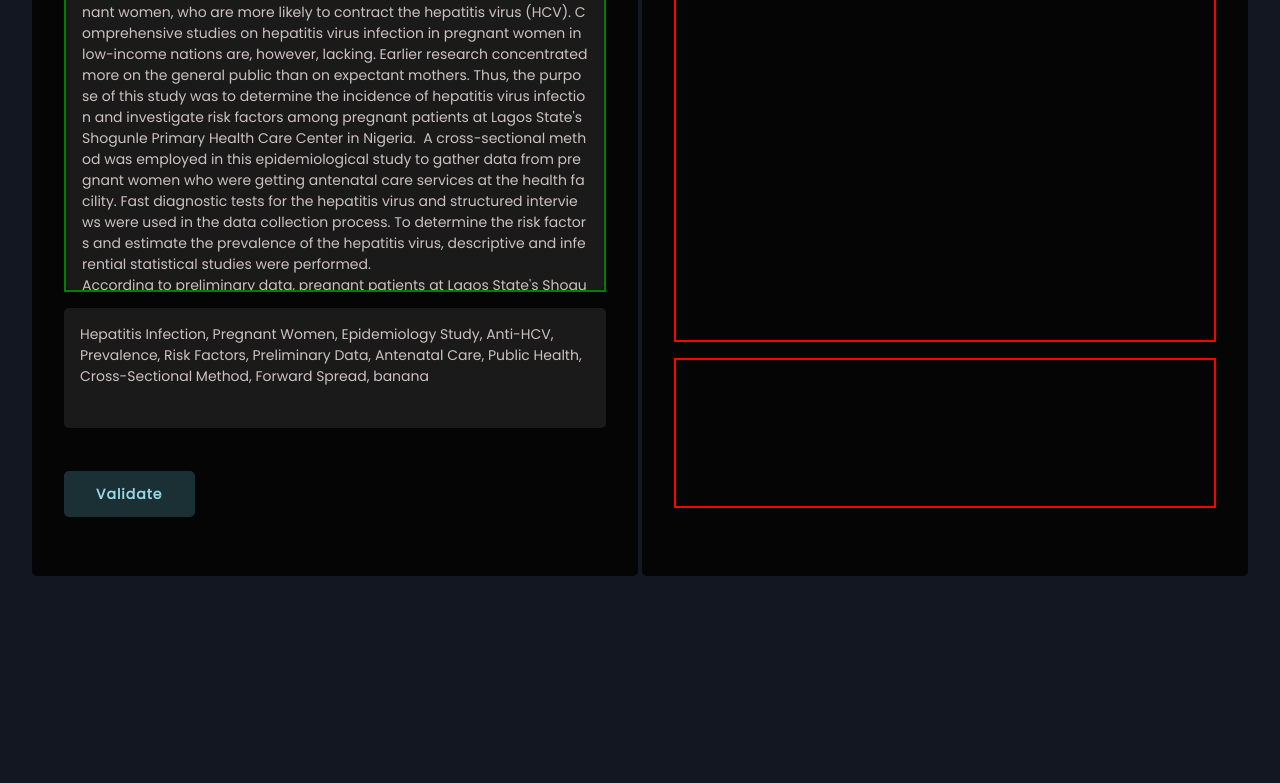
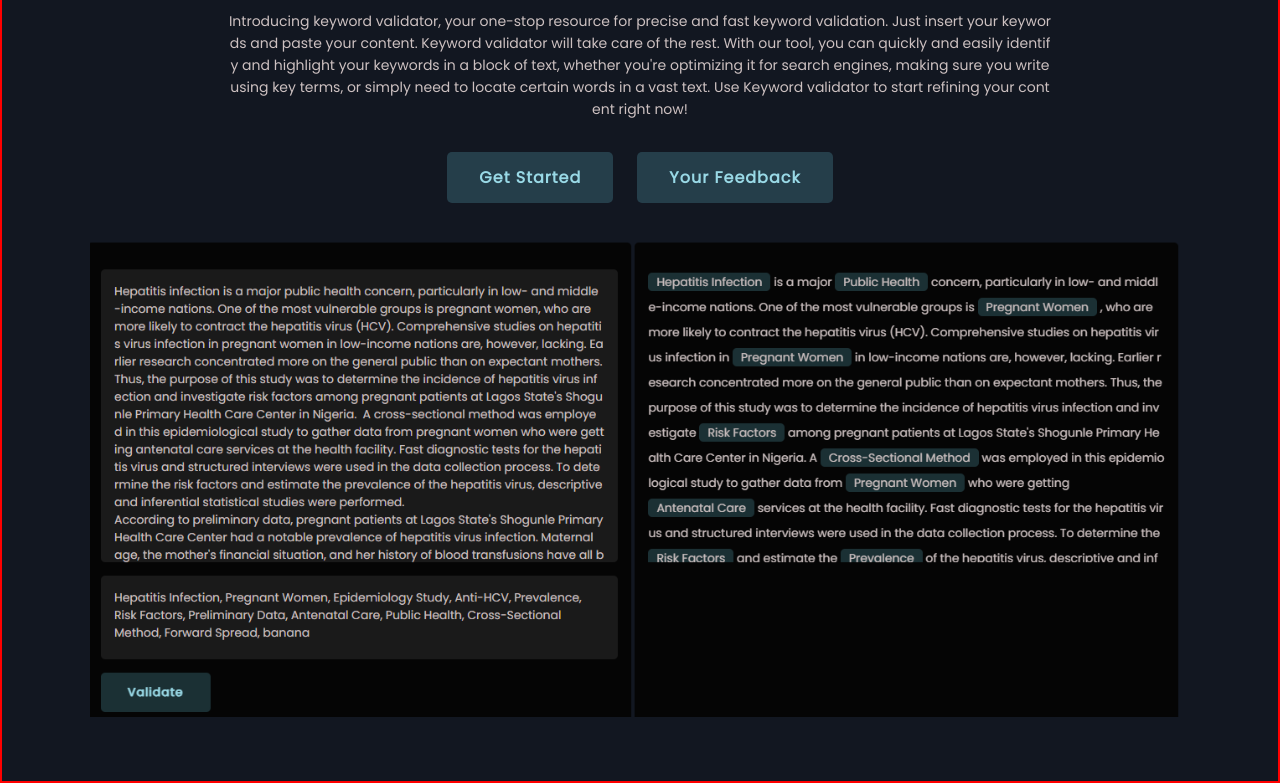
Before and after one commit to theProphetech/keywordsValidator, a plain HTML site: page index.html in a window 1280 px wide. Shown: the part 186-969 px from the top of the page. Before the commit the page ends 858 px from the top, so only its background shows below. Drawn offline with Linux system fonts and the light colour scheme; a web font is replaced by a local one.

Commit message:
addedImage

```diff
--- a/index.html
+++ b/index.html
@@ -10,7 +10,7 @@
   </head>
   <body>
     <!-- hero section markup -->
-    <section id="hero--section">
+    <section id="hero--section" style="border: 2px solid red">
       <div class="intro--wrapper">
         <h1>Keyword Validator</h1>
         <h2>
@@ -32,6 +32,9 @@
       <div class="action--btns">
         <button class="getStarted--btn">get started</button
         ><button>Your feedback</button>
+      </div>
+      <div class="illustration--con">
+        <img src="./assets/images/Screenshot main.png" alt="" />
       </div>
     </section>
     <!-- Validator markup structure -->
--- a/styles/config.css
+++ b/styles/config.css
@@ -39,7 +39,9 @@ body {
     /* overflow: hidden; */
 }
 
-
+img {
+    display: block;
+}
 
 button {
     cursor: pointer;
--- a/styles/styles.css
+++ b/styles/styles.css
@@ -4,7 +4,7 @@
     text-align: center;
     padding: 4rem;
 
-    display: none;
+    /* display: none; */
 }
 
 
@@ -14,10 +14,9 @@
 
 }
 
-
 .unhideHero--section {
     width: 100%;
-    animation: slide-down backwards alternate 500ms;
+    animation: slide-down backwards alternate 300ms;
 }
 
 @keyframes slide-down {
@@ -71,17 +70,26 @@
     margin-right: 1.5rem;
 }
 
+/*  image styling  below*/
+.illustration--con {
+    margin-top: 2rem
+}
+
+img {
+    width: 1100px;
+    margin: 0 auto;
+}
 
 /* The below styling is for the main function */
 #validator--wrapper {
     position: relative;
     display: flex;
     gap: 0.3rem;
-    padding: 6rem 2rem;
+    padding: 4rem 2rem;
     min-height: 100vh;
-    /* display: none; */
+    display: none;
     /* border: 2px solid lemonchiffon; */
-    animation: slide-up forwards alternate 400ms;
+    animation: slide-up forwards alternate 300ms;
 }
 
 /* .slide-validatorWrapper {
@@ -93,13 +101,13 @@
 
     to {
         transform: translateY(0%);
-        /* display: none; */
+
     }
 }
 
 .texts--wrapper--block,
 .validate--result--wrapper--block {
-    padding: 2rem 2rem;
+    padding: 2rem 1rem;
     width: 100%;
     height: auto;
     /* border: 1px solid red; */
@@ -109,7 +117,7 @@
 }
 
 .texts--con {
-    border: 2px solid green;
+    /* border: 2px solid green; */
     height: 350px;
 }
 
@@ -120,13 +128,12 @@
     font-size: 14px;
     word-wrap: break-word;
     word-break: break-all;
-
+    scrollbar-width: none;
 }
-
 
 .keywords--con {
     margin-top: 1rem;
-    height: 120px;
+    height: 100px;
 }
 
 .keywords--con>textarea {
@@ -137,13 +144,12 @@
 }
 
 /* Validate block styling starts here */
-
-
 .validator--btn--con {
     margin-top: 1rem;
-    height: 100px;
+    height: max-content;
     display: flex;
     align-items: center;
+    /* border: 2px solid red; */
 }
 
 .validator--btn--con>button {
@@ -159,18 +165,19 @@
 
 .validate--result {
     width: 100%;
-    height: 400px;
+    height: 350px;
     overflow: auto;
     word-break: break-all;
-    border: 2px solid red;
+    /* border: 2px solid red; */
+    scrollbar-width: none;
 }
 
 .options--result--con {
     width: 100%;
-    height: 150px;
+    height: 120px;
     max-height: max-contents;
-    border: 2px solid red;
-    margin-top: 1rem;
+    /* border: 2px solid red; */
+    margin-top: 3rem;
 }
 
 /* Styling for the homepage redirect link */
```
Also changed, not shown: assets/images/Screenshot main.png (added), assets/images/screenshot1.png (added).
